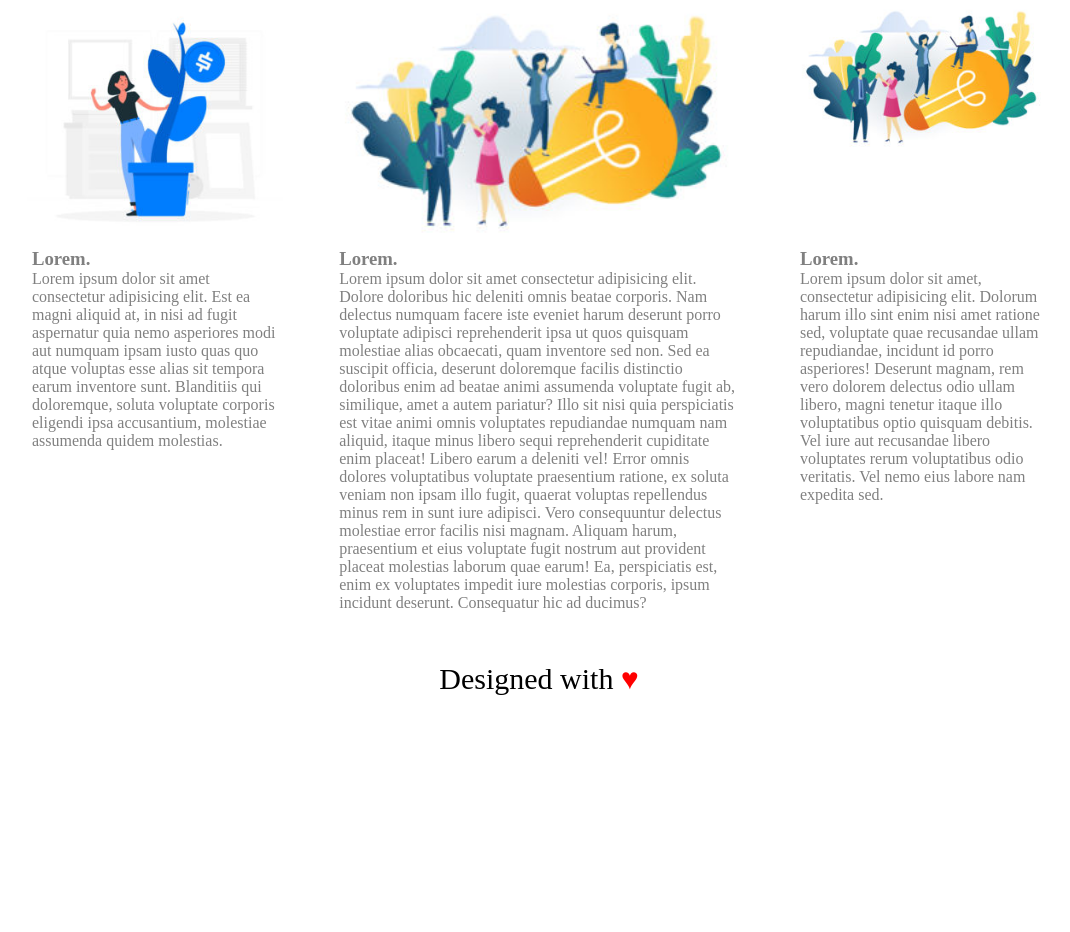
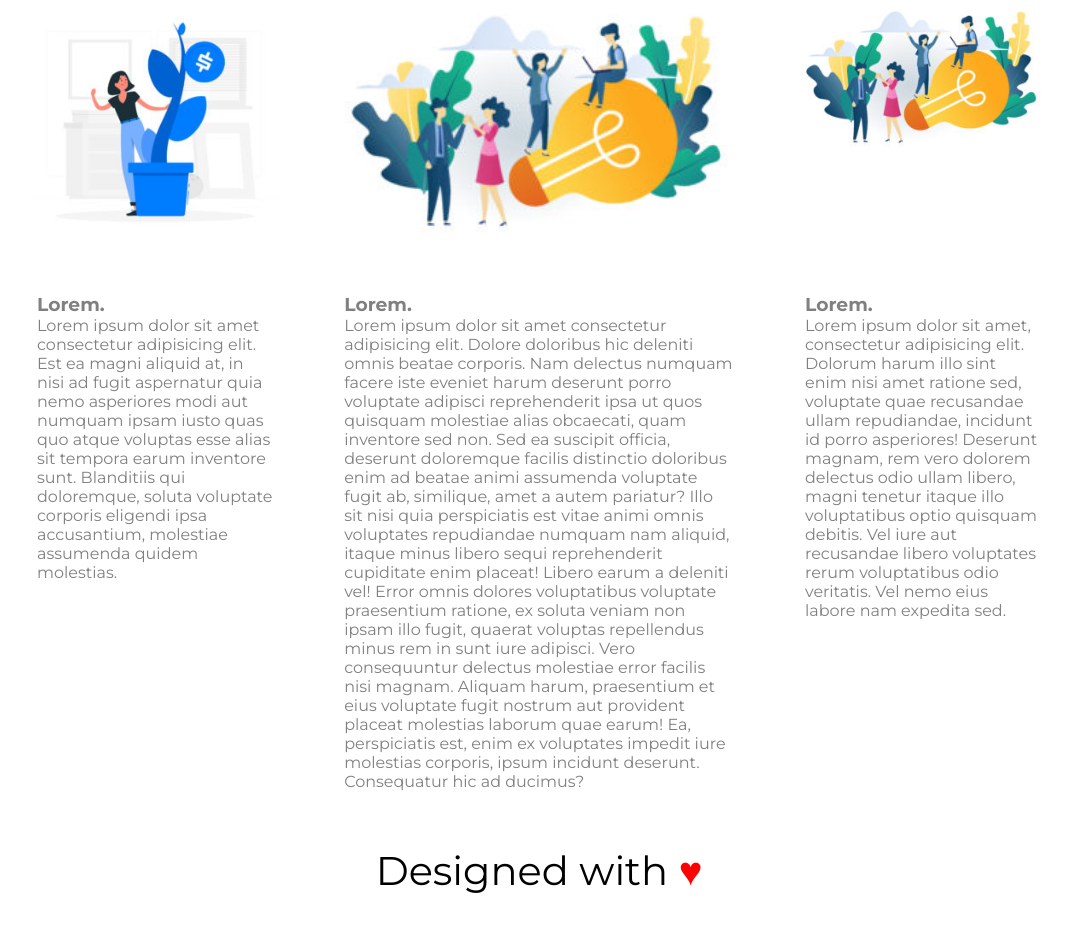
Before and after one commit to Edomak/htmlcss-wp, a plain HTML site: page index.html in a window 1280 px wide. Shown: the part 742-1674 px from the top of the page, without its empty margins (101-1171 px from the left). Before the commit the page ends 1504 px from the top, so only its background shows below. Drawn offline with Linux system fonts and the light colour scheme.

Commit message:
refactoring1

```diff
--- a/css/style.css
+++ b/css/style.css
@@ -6,6 +6,10 @@
     box-sizing: border-box;
     padding: 0;
     margin:0;
+}
+
+body {
+    font-family: 'Montserrat', sans-serif;
 }
 
 .clearfix::after {
@@ -78,8 +82,6 @@ header {
     background-color: rgba(0, 140, 213, 0.2);
 }
 
-
-
 /* main */
 
 .container2.clearfix {
@@ -128,8 +130,8 @@ header {
 
 
 .content {
-    margin-top: 240px;
-    padding: 5px 5px;
+    margin-top: 280px;
+    padding: 10px 10px;
     color: grey;
 }
 
@@ -141,17 +143,18 @@ header {
 }
 
 /* footer */
+
 footer {
     height: 100px;
     margin-top: 25px;
 }
 
 footer p {
-    font-size: 30px;
+    font-size: 40px;
     text-align: center;
 }
 
 footer span {
-    font-size: 30px;
+    font-size: 40px;
     color: red;
 }
--- a/index.html
+++ b/index.html
@@ -4,6 +4,8 @@
         <meta charset="UTF-8">
         <meta http-equiv="X-UA-Compatible" content="IE=edge">
         <meta name="viewport" content="width=device-width, initial-scale=1.0">
+        <link rel="preconnect" href="https://fonts.gstatic.com">
+        <link href="https://fonts.googleapis.com/css2?family=Montserrat:wght@400;700&display=swap" rel="stylesheet">
         <link rel="stylesheet" href="css/style.css">
         <title>Tema Wordpress</title>
     </head>
@@ -47,27 +49,26 @@
                             <h2 class="black-text">Leadership</h2>
                         <p class="gray-text">Lorem ipsum dolor sit amet.</p>
                         </div>
-                        </section>
+                    </section>
                     <!-- /sezione titolo -->
-                    <section class="left">
+                    <aside class="left">
                         <div class="content">
                             <h3>Lorem.</h3>
                             <p>Lorem ipsum dolor sit amet consectetur adipisicing elit. Est ea magni aliquid at, in nisi ad fugit aspernatur quia nemo asperiores modi aut numquam ipsam iusto quas quo atque voluptas esse alias sit tempora earum inventore sunt. Blanditiis qui doloremque, soluta voluptate corporis eligendi ipsa accusantium, molestiae assumenda quidem molestias.</p>
                         </div>
-
-                    </section>
+                    </aside>
                     <section class="middle">
                         <div class="content">
                             <h3>Lorem.</h3>
                             <p>Lorem ipsum dolor sit amet consectetur adipisicing elit. Dolore doloribus hic deleniti omnis beatae corporis. Nam delectus numquam facere iste eveniet harum deserunt porro voluptate adipisci reprehenderit ipsa ut quos quisquam molestiae alias obcaecati, quam inventore sed non. Sed ea suscipit officia, deserunt doloremque facilis distinctio doloribus enim ad beatae animi assumenda voluptate fugit ab, similique, amet a autem pariatur? Illo sit nisi quia perspiciatis est vitae animi omnis voluptates repudiandae numquam nam aliquid, itaque minus libero sequi reprehenderit cupiditate enim placeat! Libero earum a deleniti vel! Error omnis dolores voluptatibus voluptate praesentium ratione, ex soluta veniam non ipsam illo fugit, quaerat voluptas repellendus minus rem in sunt iure adipisci. Vero consequuntur delectus molestiae error facilis nisi magnam. Aliquam harum, praesentium et eius voluptate fugit nostrum aut provident placeat molestias laborum quae earum! Ea, perspiciatis est, enim ex voluptates impedit iure molestias corporis, ipsum incidunt deserunt. Consequatur hic ad ducimus?</p>
                         </div>
                     </section>
-                    <section class="right">
+                    <aside class="right">
                         <div class="content">
                             <h3>Lorem.</h3>
                             <p>Lorem ipsum dolor sit amet, consectetur adipisicing elit. Dolorum harum illo sint enim nisi amet ratione sed, voluptate quae recusandae ullam repudiandae, incidunt id porro asperiores! Deserunt magnam, rem vero dolorem delectus odio ullam libero, magni tenetur itaque illo voluptatibus optio quisquam debitis. Vel iure aut recusandae libero voluptates rerum voluptatibus odio veritatis. Vel nemo eius labore nam expedita sed.</p>
                         </div>
-                    </section>
+                    </aside>
                 </div>
             </main>
             <!-- /sezione principale -->
```
